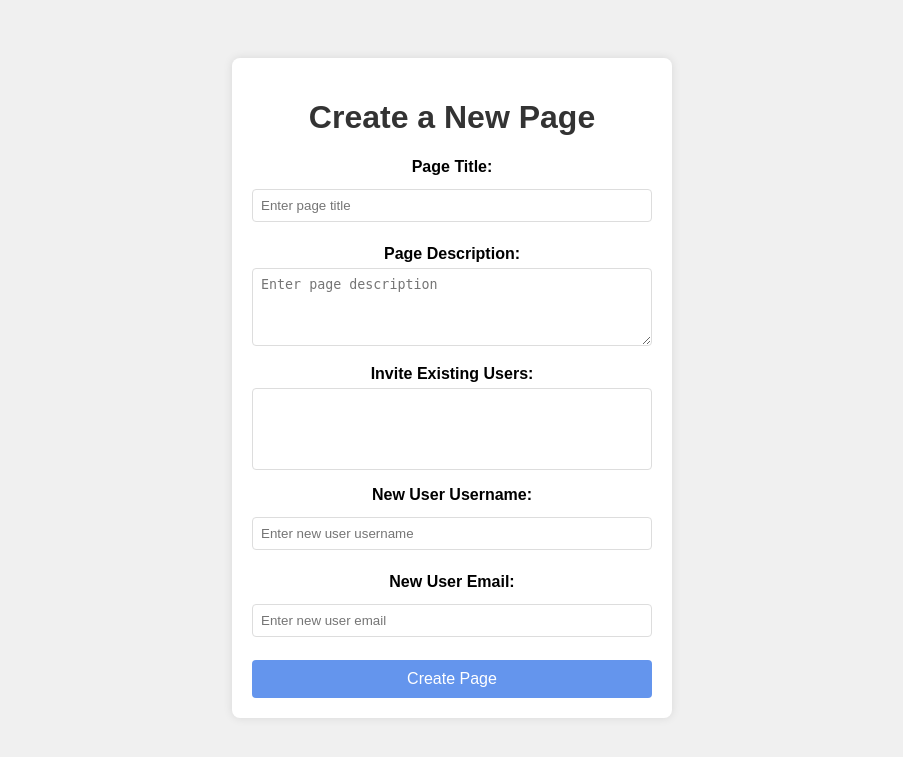
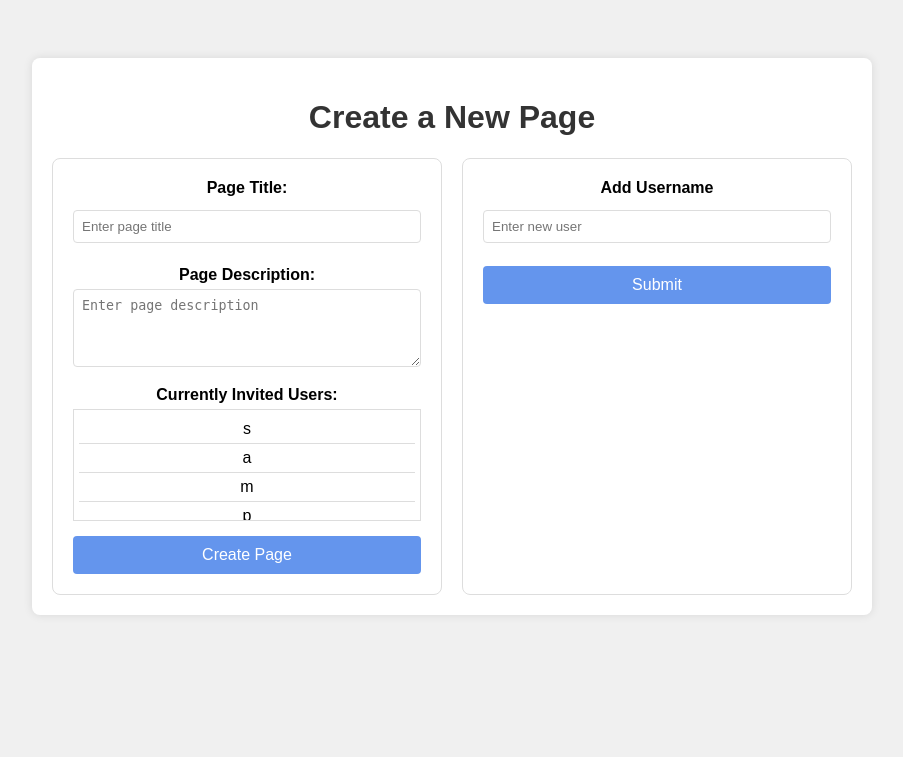
Before and after one commit to FrostSpades/e2ee-messaging-board, a Flask app: page /create-page in a window 1280 px wide. Shown: the top 757 px of the page, without its empty margins (188-1091 px from the left). Run offline with Flask 3, Linux system fonts and the light colour scheme; the visitor is signed in with stand-in values (Sample User, id 1); lists and menus that the app fills with data are empty.

Commit message:
Added Invite User Functionality
Page Creation now allows users to invite other users to the soon to be created page.

```diff
--- a/server/app/__init__.py
+++ b/server/app/__init__.py
@@ -25,6 +25,7 @@ def create_app():
     app.config.from_object('config.Config')
     app.config.from_pyfile('config.py', silent=True)
 
+    # Import all the routes from the blueprints
     from . import account_routes
     app.register_blueprint(account_routes.bp)
     from . import board_routes
--- a/server/app/forms.py
+++ b/server/app/forms.py
@@ -10,6 +10,9 @@ from wtforms.validators import DataRequired, Length, Email, EqualTo, ValidationE
 
 
 class RegistrationForm(FlaskForm):
+    """
+    Form for registering a new user.
+    """
     username = StringField('Username', validators=[DataRequired(), Length(min=2, max=20)])
     email = StringField('Email', validators=[DataRequired(), Email()])
     password = PasswordField('Password', validators=[DataRequired()])
@@ -22,6 +25,17 @@ class RegistrationForm(FlaskForm):
 
 
 class LoginForm(FlaskForm):
+    """
+    Form for logging in.
+    """
     email = StringField('Email', validators=[DataRequired(), Email()])
     password = PasswordField('Password', validators=[DataRequired()])
     submit = SubmitField('Login')
+
+
+class AddUserForm(FlaskForm):
+    """
+    Form for inviting a user to a page.
+    """
+    username = StringField('Username', validators=[DataRequired(), Length(min=2, max=20)])
+    submit = SubmitField('Login')
--- a/server/app/static/css/styles.css
+++ b/server/app/static/css/styles.css
@@ -4,17 +4,20 @@ body {
     text-align: center;
     padding: 50px;
 }
+
 .container {
-    max-width: 400px;
+    max-width: 800px;
     margin: 0 auto;
     background-color: #fff;
     padding: 20px;
     border-radius: 8px;
     box-shadow: 0 0 10px rgba(0,0,0,0.1);
 }
+
 h1 {
     color: #333;
 }
+
 input[type="text"], input[type="password"], input[type="submit"] {
     width: 100%;
     padding: 10px;
@@ -23,6 +26,7 @@ input[type="text"], input[type="password"], input[type="submit"] {
     border: 1px solid #ccc;
     border-radius: 5px;
 }
+
 input[type="submit"] {
     background-color: #007bff;
     color: #fff;
@@ -30,18 +34,22 @@ input[type="submit"] {
     cursor: pointer;
     transition: background-color 0.3s ease;
 }
+
 input[type="submit"]:hover {
     background-color: #0056b3;
 }
+
 .alert-error {
     color: #721c24;
     background-color: #f8d7da;
     border-color: #f5c6cb;
 }
+
 ul.no-bullets {
     list-style-type: none;
     padding: 0;
 }
+
 ul.no-bullets li {
     padding: 5px 0;
 }
@@ -50,14 +58,17 @@ form {
     display: flex;
     flex-direction: column;
 }
+
 .form-group {
     margin-bottom: 15px;
 }
+
 .form-group label {
     font-weight: bold;
     margin-bottom: 5px;
     display: block;
 }
+
 .form-group input[type="text"],
 .form-group textarea,
 .form-group select {
@@ -67,9 +78,11 @@ form {
     border-radius: 4px;
     box-sizing: border-box;
 }
+
 .form-group textarea {
     resize: vertical;
 }
+
 button {
     background-color: cornflowerblue;
     color: #fff;
@@ -79,6 +92,97 @@ button {
     cursor: pointer;
     font-size: 16px;
 }
+
 button:hover {
     background-color: dodgerblue;
 }
+
+.scrollable-container {
+    height: 100px; /* Fixed height for the container */
+    overflow-y: auto; /* Enable vertical scrolling */
+    border: 1px solid #ddd; /* Optional: border around the container */
+    padding: 5px; /* Optional: padding inside the container */
+}
+
+.scrollable-list {
+    list-style-type: none; /* Remove default list styling */
+    padding: 0;
+    margin: 0;
+}
+
+.scrollable-list li {
+    padding: 5px;
+    border-bottom: 1px solid #ddd; /* Optional: border between items */
+}
+
+/* Ensure the forms container uses flexbox layout */
+.forms-container {
+    display: flex;
+    gap: 20px; /* Adjust the gap between forms as needed */
+}
+
+/* Ensure forms take up equal space */
+#add-user-form, #create-page-form {
+    flex: 1; /* Make both forms take up equal space */
+    padding: 20px;
+    border: 1px solid #ddd;
+    border-radius: 8px;
+    background-color: #fff; /* Keep the background consistent */
+}
+
+/* Adjust the form group styling if needed */
+.form-group {
+    margin-bottom: 15px;
+}
+
+.form-group label {
+    font-weight: bold;
+    margin-bottom: 5px;
+    display: block;
+}
+
+.form-group input[type="text"],
+.form-group textarea,
+.form-group select {
+    width: 100%;
+    padding: 8px;
+    border: 1px solid #ddd;
+    border-radius: 4px;
+    box-sizing: border-box;
+}
+
+.form-group textarea {
+    resize: vertical;
+}
+
+button {
+    background-color: cornflowerblue;
+    color: #fff;
+    border: none;
+    padding: 10px 15px;
+    border-radius: 4px;
+    cursor: pointer;
+    font-size: 16px;
+}
+
+button:hover {
+    background-color: dodgerblue;
+}
+
+.scrollable-container {
+    height: 100px; /* Fixed height for the container */
+    overflow-y: auto; /* Enable vertical scrolling */
+    border: 1px solid #ddd; /* Optional: border around the container */
+    padding: 5px; /* Optional: padding inside the container */
+}
+
+.scrollable-list {
+    list-style-type: none; /* Remove default list styling */
+    padding: 0;
+    margin: 0;
+}
+
+.scrollable-list li {
+    padding: 5px;
+    border-bottom: 1px solid #ddd; /* Optional: border between items */
+}
--- /dev/null
+++ b/server/app/static/js/dashboard-manager.js
@@ -0,0 +1,44 @@
+document.addEventListener('DOMContentLoaded', function() {
+    fetch('/create-page/init-get')
+        .then(response => response.json())
+        .then(updateScreen)
+        .catch(error => console.error('Error:', error));
+});
+
+/*
+  Method for handling inviting users to page.
+ */
+function addUser() {
+    const form = document.getElementById('add-user-form');
+    const form_data = new FormData(form);
+
+    fetch('/create-page/add-user', {
+        method: 'POST',
+        body: form_data
+    })
+    .then(response => response.json())
+    .then(updateScreen)
+    .catch(error => console.error('Error:', error));
+}
+
+/*
+  Method for updating the create_page screen.
+  @param {json} data - The json object returned from the AJAX request
+ */
+function updateScreen(data) {
+    // Update the user list
+    if ('invite_users' in data) {
+        let user_list = data['invite_users'];
+
+        // Reset the user list
+        let list = document.getElementById('add_user_list');
+        list.innerHTML = "";
+
+        // Add the given users to the user list
+        for (let index in user_list) {
+            const newItem = document.createElement('li');
+            newItem.textContent = user_list[index];
+            list.append(newItem);
+        }
+    }
+}
--- a/server/app/templates/base.html
+++ b/server/app/templates/base.html
@@ -4,7 +4,7 @@
     <meta charset="UTF-8">
     <meta name="viewport" content="width=device-width, initial-scale=1.0">
     <title>E2EE Messaging Board</title>
-    <link rel="stylesheet" href="../static/css/styles.css">
+    <link rel="stylesheet" href="{{ url_for('static', filename='css/styles.css') }}">
 </head>
 <body>
     <div class="container">
--- a/server/app/templates/create_page.html
+++ b/server/app/templates/create_page.html
@@ -4,12 +4,13 @@
     <meta charset="UTF-8">
     <meta name="viewport" content="width=device-width, initial-scale=1.0">
     <title>Create Page</title>
-    <link rel="stylesheet" href="../static/css/styles.css">
+    <link rel="stylesheet" href="{{ url_for('static', filename='css/styles.css') }}">
 </head>
 <body>
     <div class="container">
         <h1>Create a New Page</h1>
-        <form method="POST">
+        <div class="forms-container">
+            <form id="create-page-form" method="POST" action="{{ url_for('board.create_page') }}">
                 <div class="form-group">
                     <label for="title">Page Title:</label>
                     <input type="text" id="title" name="title" placeholder="Enter page title" required>
@@ -19,23 +20,23 @@
                     <textarea id="description" name="description" rows="4" placeholder="Enter page description" required></textarea>
                 </div>
                 <div class="form-group">
-                <label for="existing_users">Invite Existing Users:</label>
-                <select id="existing_users" name="existing_users" multiple>
-                    {% for user in users %}
-                        <option value="{{ user.id }}">{{ user.username }}</option>
-                    {% endfor %}
-                </select>
+                    <label for="add_user_list">Currently Invited Users:</label>
+                    <div class="scrollable-container">
+                        <ul id="add_user_list" class="scrollable-list"></ul>
                     </div>
-            <div class="form-group">
-                <label for="new_user_username">New User Username:</label>
-                <input type="text" id="new_user_username" name="new_user_username" placeholder="Enter new user username">
-            </div>
-            <div class="form-group">
-                <label for="new_user_email">New User Email:</label>
-                <input type="text" id="new_user_email" name="new_user_email" placeholder="Enter new user email">
                 </div>
                 <button type="submit">Create Page</button>
             </form>
+            <form id="add-user-form">
+                {{ add_user_form.hidden_tag() }}
+                <div class="form-group">
+                    <label>Add Username</label>
+                    {{ add_user_form.username(placeholder="Enter new user") }}
                 </div>
+                <button type="button" onclick="addUser()">Submit</button>
+            </form>
+        </div>
+    </div>
+    <script src="{{ url_for('static', filename='js/dashboard-manager.js') }}"></script>
 </body>
 </html>
--- a/server/app/templates/dashboard.html
+++ b/server/app/templates/dashboard.html
@@ -4,7 +4,7 @@
     <meta charset="UTF-8">
     <meta name="viewport" content="width=device-width, initial-scale=1.0">
     <title>Dashboard - Messaging Board App</title>
-    <link rel="stylesheet" href="../static/css/styles.css">
+    <link rel="stylesheet" href="{{ url_for('static', filename='css/styles.css') }}">
 </head>
 <body>
     <div class="container">
--- a/server/app/templates/login.html
+++ b/server/app/templates/login.html
@@ -4,15 +4,15 @@
     <meta charset="UTF-8">
     <meta name="viewport" content="width=device-width, initial-scale=1.0">
     <title>E2EE Application - Login</title>
-    <link rel="stylesheet" href="../static/css/styles.css">
+    <link rel="stylesheet" href="{{ url_for('static', filename='css/styles.css') }}">
 </head>
 <body>
     <div class="container">
         <h1>Login to Your E2EE Application</h1>
         <form method="POST">
             {{ form.hidden_tag() }}
-            <p>{{ form.email.label }} {{ form.email() }}</p>
-            <p>{{ form.password.label }} {{ form.password() }}</p>
+            <p>{{ form.email.label }} {{ form.email(placeholder="Enter Email") }}</p>
+            <p>{{ form.password.label }} {{ form.password(placeholder="Enter Password") }}</p>
             <p>{{ form.submit() }}</p>
         </form>
         {% with messages = get_flashed_messages(with_categories=true) %}
--- a/server/app/templates/register.html
+++ b/server/app/templates/register.html
@@ -4,7 +4,7 @@
     <meta charset="UTF-8">
     <meta name="viewport" content="width=device-width, initial-scale=1.0">
     <title>E2EE Application - REGISTER</title>
-    <link rel="stylesheet" href="../static/css/styles.css">
+    <link rel="stylesheet" href="{{ url_for('static', filename='css/styles.css') }}">
 </head>
 <body>
     <div class="container">
--- a/server/config.py
+++ b/server/config.py
@@ -1,4 +1,6 @@
 import os
+from datetime import timedelta
+
 from dotenv import load_dotenv
 
 # Load environment variables from the .env file
```
Also changed, not shown: server/app/account_routes.py (+35 -15 lines), server/app/board_routes.py (+63 -3 lines), server/app/models.py (+12 -0 lines). Lines whose indentation alone changed are shown as unchanged.
